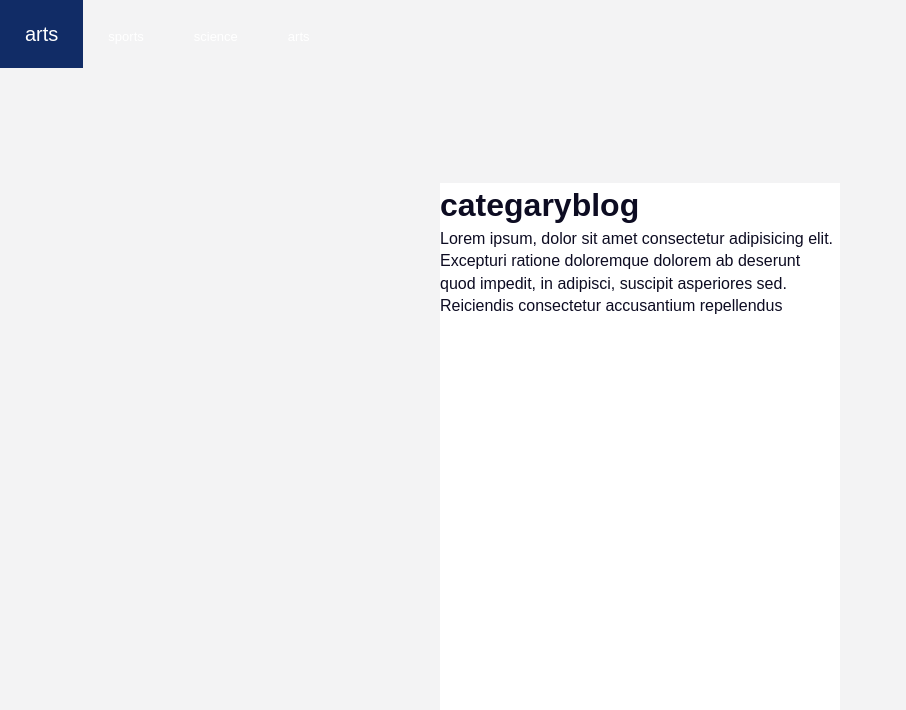
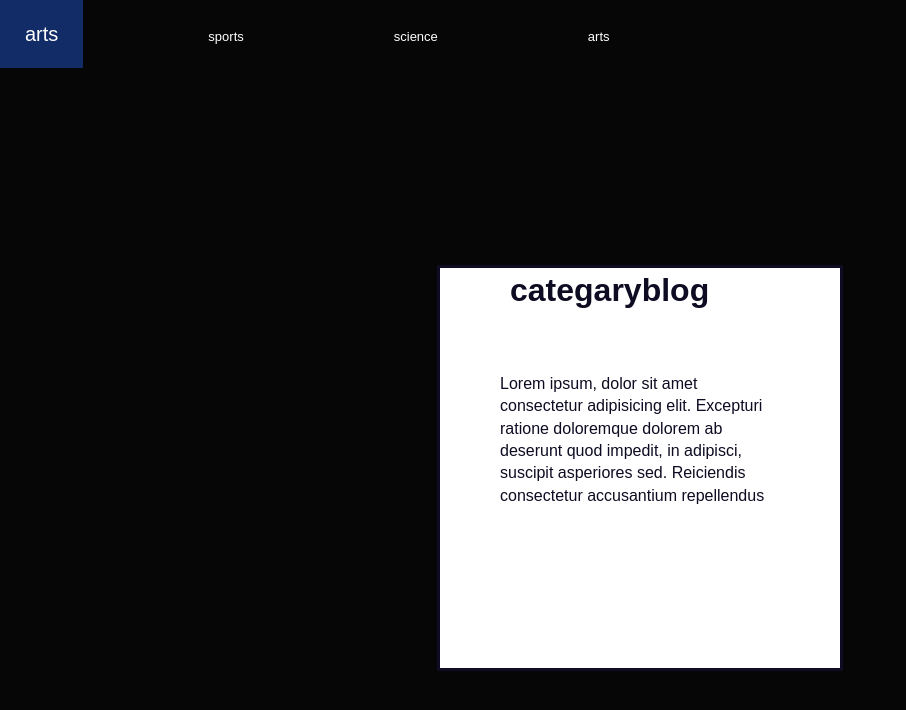
Before and after one commit to 12abhiramiabhi/Mernstack-blog-app, a React (Vite) app in the folder front-end/: page /CategaryBlog in a window 1280 px wide. Shown: the top 710 px of the page, without its empty margins (0-906 px from the left). Built offline with nearby package versions, Linux system fonts and the light colour scheme; a web font is replaced by a local one.

Commit message:
completed cardblog2

```diff
--- a/front-end/src/Components/CategaryBlog.jsx
+++ b/front-end/src/Components/CategaryBlog.jsx
@@ -29,8 +29,8 @@ function CategaryBlog() {
     </div>
     <div className="container-cate">
       <div className="cate-card">
-        <h1>categaryblog</h1>
-        <p>Lorem ipsum, dolor sit amet consectetur adipisicing elit. Excepturi ratione doloremque dolorem ab deserunt quod impedit, in adipisci, suscipit asperiores sed. Reiciendis consectetur accusantium repellendus
+        <h1 className="cat-head">categaryblog</h1>
+        <p className="para8">Lorem ipsum, dolor sit amet consectetur adipisicing elit. Excepturi ratione doloremque dolorem ab deserunt quod impedit, in adipisci, suscipit asperiores sed. Reiciendis consectetur accusantium repellendus
 
         </p>
       </div>
--- a/front-end/src/Components/categaryblog.css
+++ b/front-end/src/Components/categaryblog.css
@@ -1,13 +1,16 @@
 .arts{
     display: flex;
     justify-content: space-between;
+    margin-left: 100px;
 }
 body {
     /* background-color: white; */
-    background: #f3f3f4;
+    background: #060607;
     color: #0d0c22;
 }
-
+.para8{
+    margin: 60px;
+}
 .container-cate {
     display: flex;
     justify-content: center;
@@ -24,9 +27,13 @@ body {
 .cate-card {
     /* background-color: rgb(207, 199, 199); */
     background-color: #ffffff;
-    height: 570px;
+    height: 400px;
     width: 400px;
     border: none;
-     /* border-style: solid;  */
+ border-style: solid;
 
 }
+.cat-head{
+    margin-left: 70px;
+    /* color: red; */
+}
```
